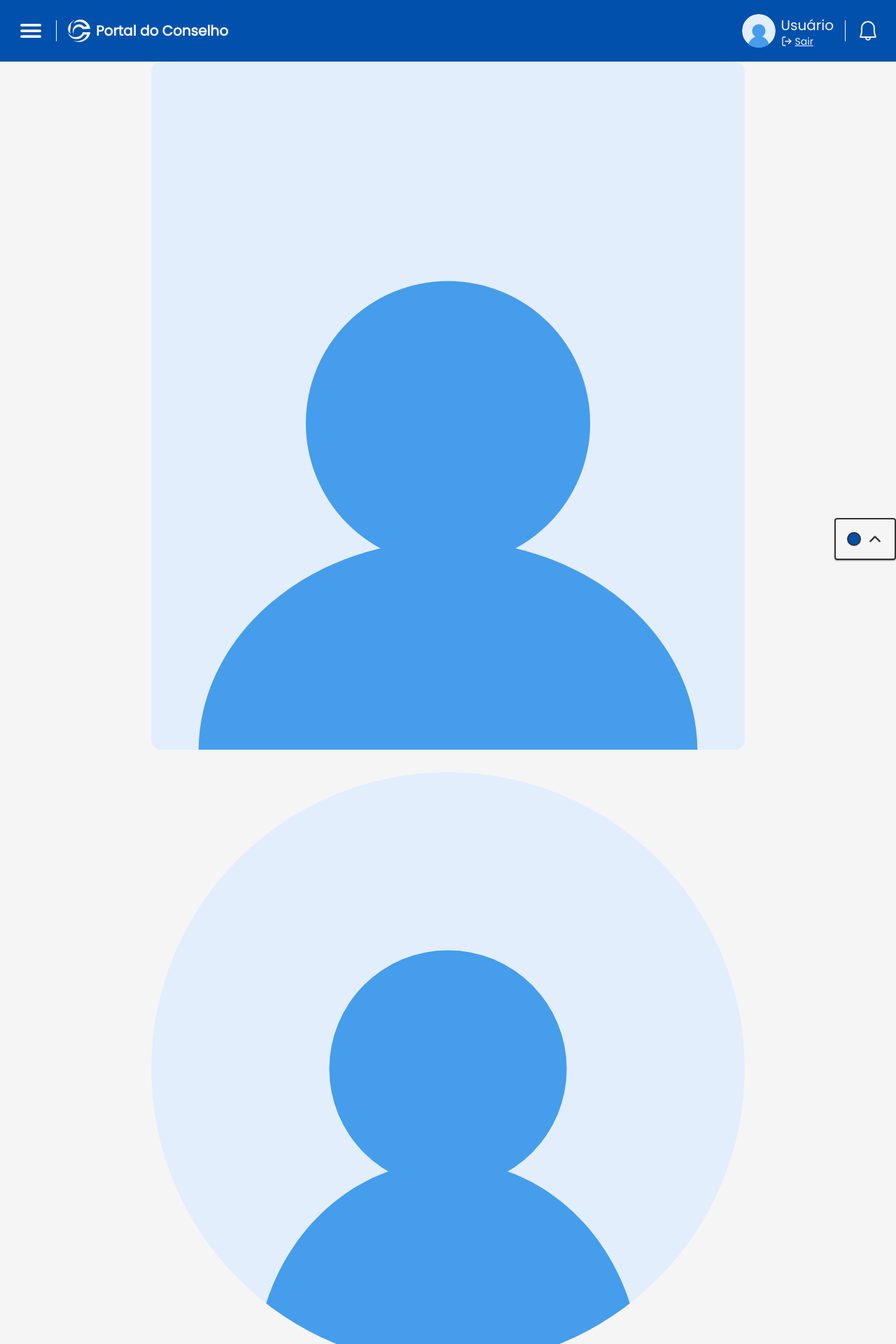
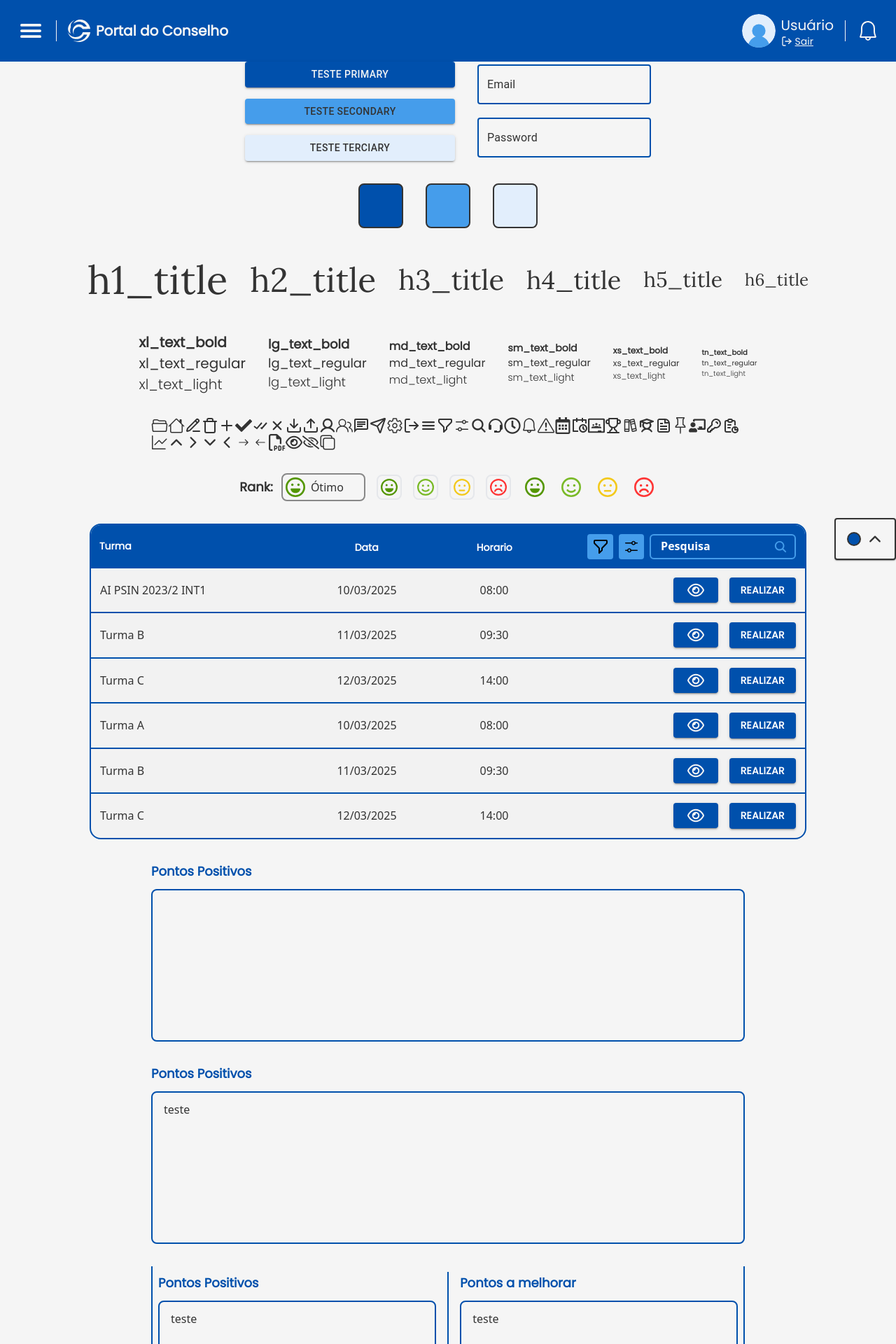
Before and after one commit to Hivqs79/Portal_do_Conselho, a Next.js app in the folder front/app/: page /components in a window 1280 px wide. Shown: the top 1920 px of the page at 70% size. Built offline with nearby package versions, Linux system fonts and the light colour scheme.

Commit message:
:recycle: refactor: changing the justify-center in page components

```diff
--- a/front/app/app/components/page.tsx
+++ b/front/app/app/components/page.tsx
@@ -50,6 +50,7 @@ import { FaRegEye, FaRegFilePdf } from "react-icons/fa6";
 import Table from "@/components/table/Table";
 import TextareaComponent from "@/components/input/TextareaComponent";
 import Photo from "@/components/profile/Photo";
+import AvaliationInputs from "@/components/council/AvaliationInputs";
 
 export default function Components() {
   const { primaryColor, secondaryColor, terciaryColor, constrastColor } =
@@ -58,9 +59,9 @@ export default function Components() {
   return (
     <Container
       maxWidth={"lg"}
-      className="flex flex-col gap-8 justify-center items-center min-h-screen"
+      className="flex flex-col gap-8 justify-start items-center min-h-screen"
     >
-      {/* <Box className="flex flex-row gap-8 justify-center items-center">
+      <Box className="flex flex-row gap-8 justify-center items-center">
         <Box className="flex flex-col gap-4">
           <Button variant="contained" color="primary" sx={{ width: 300 }}>
             Teste Primary
@@ -225,9 +226,12 @@ export default function Components() {
       <Table variant="primary"/>
 
       <TextareaComponent whriteOnly={false} title="Pontos Positivos" />
-      <TextareaComponent whriteOnly={true} title="Pontos Positivos" content="teste" /> */}
-      <Photo photo={""} rounded={false} classname="w-full h-full" />
-      <Photo photo={""} rounded={true} classname="w-full h-full" />
+      <TextareaComponent whriteOnly={true} title="Pontos Positivos" content="teste" />
+
+      <AvaliationInputs wrtiteOnly={false} Negativecontent="teste" Positivecontent="teste"/>
+
+      <Photo photo={""} rounded={false} classname="w-20 h-20" />
+      <Photo photo={""} rounded={true} classname="w-20 h-20" />
     </Container>
   );
 }
```
